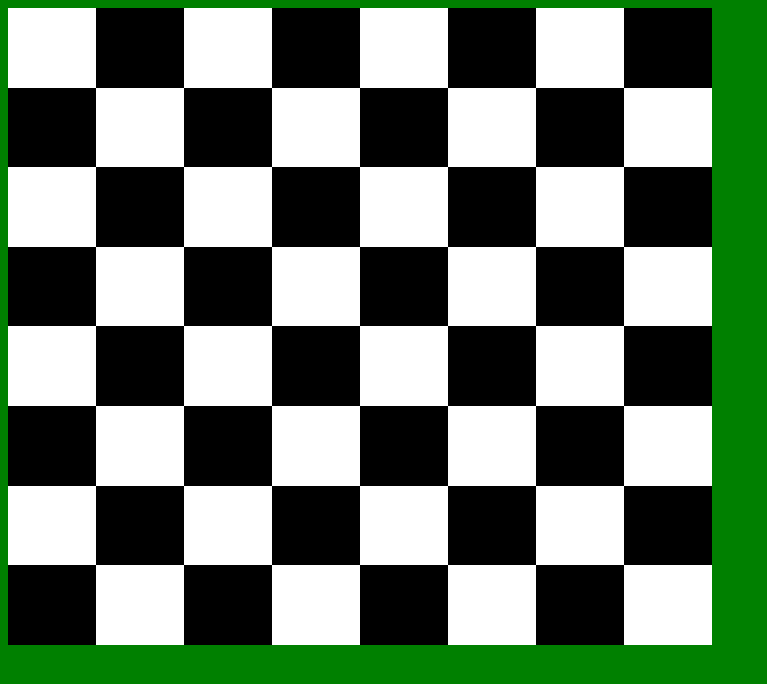
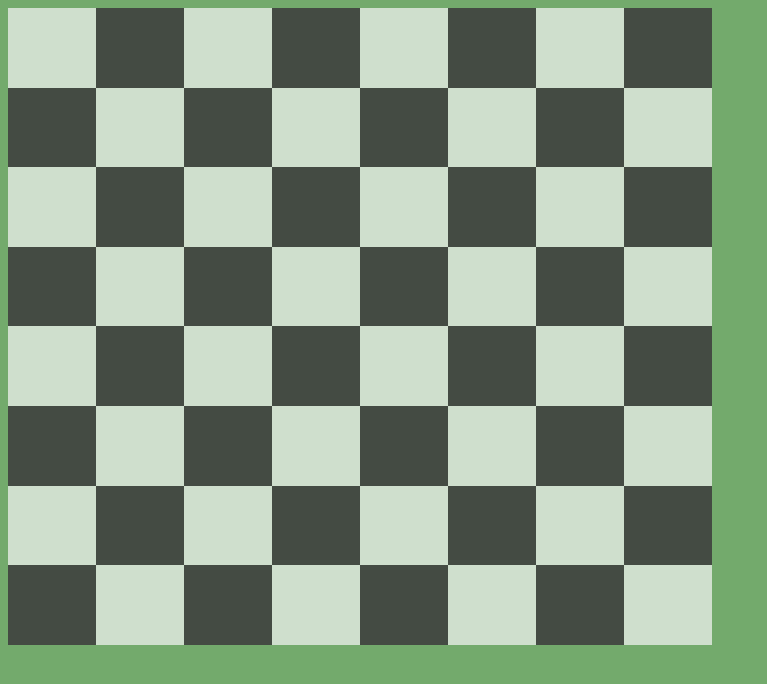
Before and after one commit to phenjects/phess, a plain HTML site: page index.html in a window 1280 px wide. Shown: the whole page, without its empty margins (0-767 px from the left). Drawn offline with Linux system fonts and the light colour scheme.

Commit message:
added piece .svg's

```diff
--- a/main.js
+++ b/main.js
@@ -7,7 +7,7 @@
 const phessboard = document.getElementById("boardDIV");
 const letterArr = ["a", "b", "c", "d", "e", "f", "g", "h"];
 const letterNumbers = ["1", "2", "3", "4", "5", "6", "7", "8"];
-const squareStyle = `width: 64px; height: 64px; border: none; margin: 0px`;
+const squareStyle = `color: transparent; width: 64px; height: 64px; border: none; margin: 0px;`;
 
 let squareCreate;
 let rankCreate;
@@ -16,6 +16,7 @@ for (let rankDivs = 8; rankDivs > 0; rankDivs--) {
 	rankCreate = document.createElement("div");
 	rankCreate.setAttribute("id", `${rankDivs}`);
 	rankCreate.setAttribute("class", `${rankDivs}`);
+	rankCreate.setAttribute("style", `text-align: center;`);
 	phessboard.appendChild(rankCreate);
 
 	letterArr.forEach((eachLetter) => {
@@ -23,23 +24,14 @@ for (let rankDivs = 8; rankDivs > 0; rankDivs--) {
 		squareCreate.setAttribute("id", `${eachLetter}${rankDivs}`);
 		squareCreate.setAttribute("class", `${letterArr.indexOf(eachLetter)}`);
 		squareCreate.setAttribute("data-color", `white`);
-		squareCreate.setAttribute(
-			"style",
-			`background-color: white; color: transparent; ${squareStyle}`
-		);
+		squareCreate.setAttribute("style", `background-color: rgb(207, 223, 205); ${squareStyle}`);
 
 		if (squareCreate.className % 2 == 1 && rankCreate.className % 2 == 0) {
 			squareCreate.setAttribute("data-color", `black`);
-			squareCreate.setAttribute(
-				"style",
-				`background-color: black; color: transparent; ${squareStyle}`
-			);
+			squareCreate.setAttribute("style", `background-color: rgb(68, 75, 67); ${squareStyle}`);
 		} else if (squareCreate.className % 2 == 0 && rankCreate.className % 2 == 1) {
 			squareCreate.setAttribute("data-color", `black`);
-			squareCreate.setAttribute(
-				"style",
-				`background-color: black; color: transparent; ${squareStyle}`
-			);
+			squareCreate.setAttribute("style", `background-color: rgb(68, 75, 67); ${squareStyle}`);
 		}
 		rankCreate.appendChild(squareCreate);
 	});
--- a/style.css
+++ b/style.css
@@ -1,5 +1,5 @@
 body {
-    background-color: green;
+    background-color: rgb(115, 170, 108);
 }
 
 button {
```
Also changed, not shown: assets/Chess_bdt45.svg (added), assets/Chess_blt45.svg (added), assets/Chess_kdt45.svg (added), assets/Chess_klt45.svg (added), assets/Chess_ndt45.svg (added), assets/Chess_nlt45.svg (added), assets/Chess_pdt45.svg (added), assets/Chess_plt45.svg (added), assets/Chess_qdt45.svg (added), assets/Chess_qlt45.svg (added), assets/Chess_rdt45.svg (added), assets/Chess_rlt45.svg (added).
